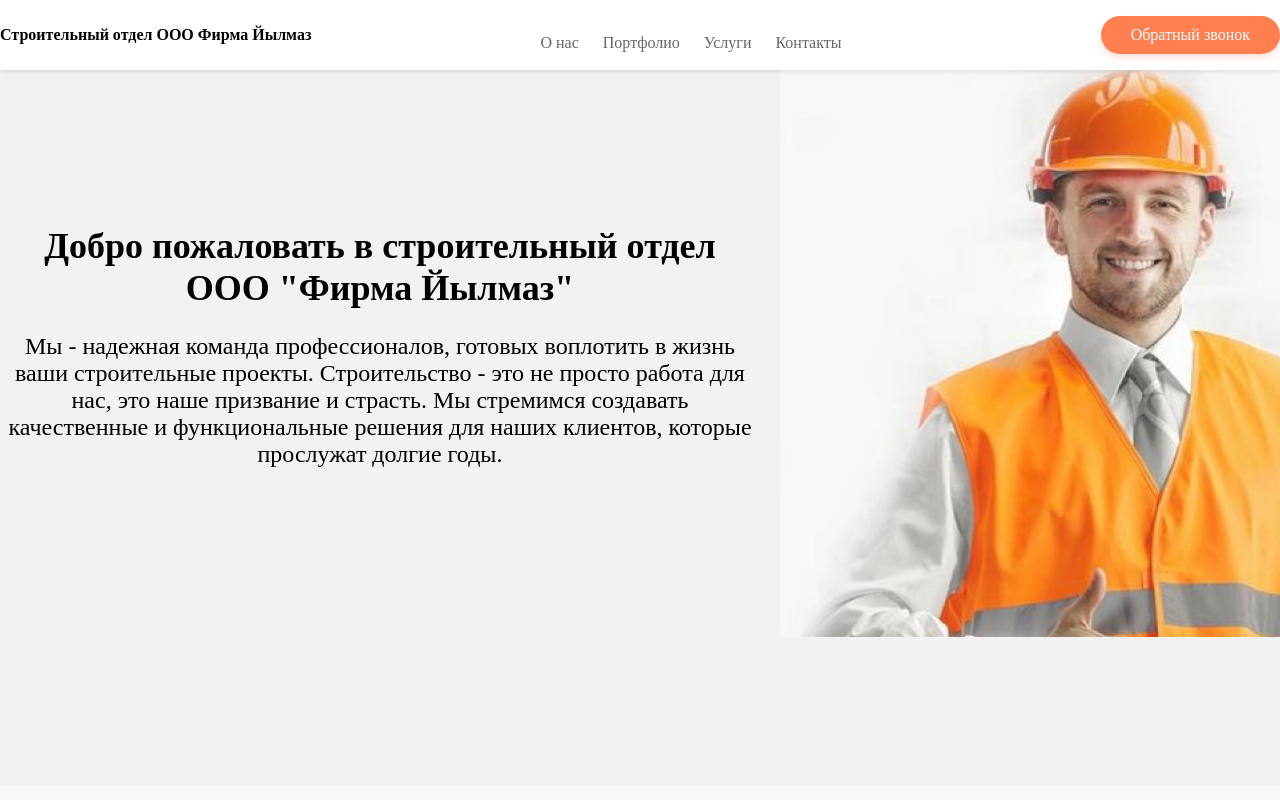
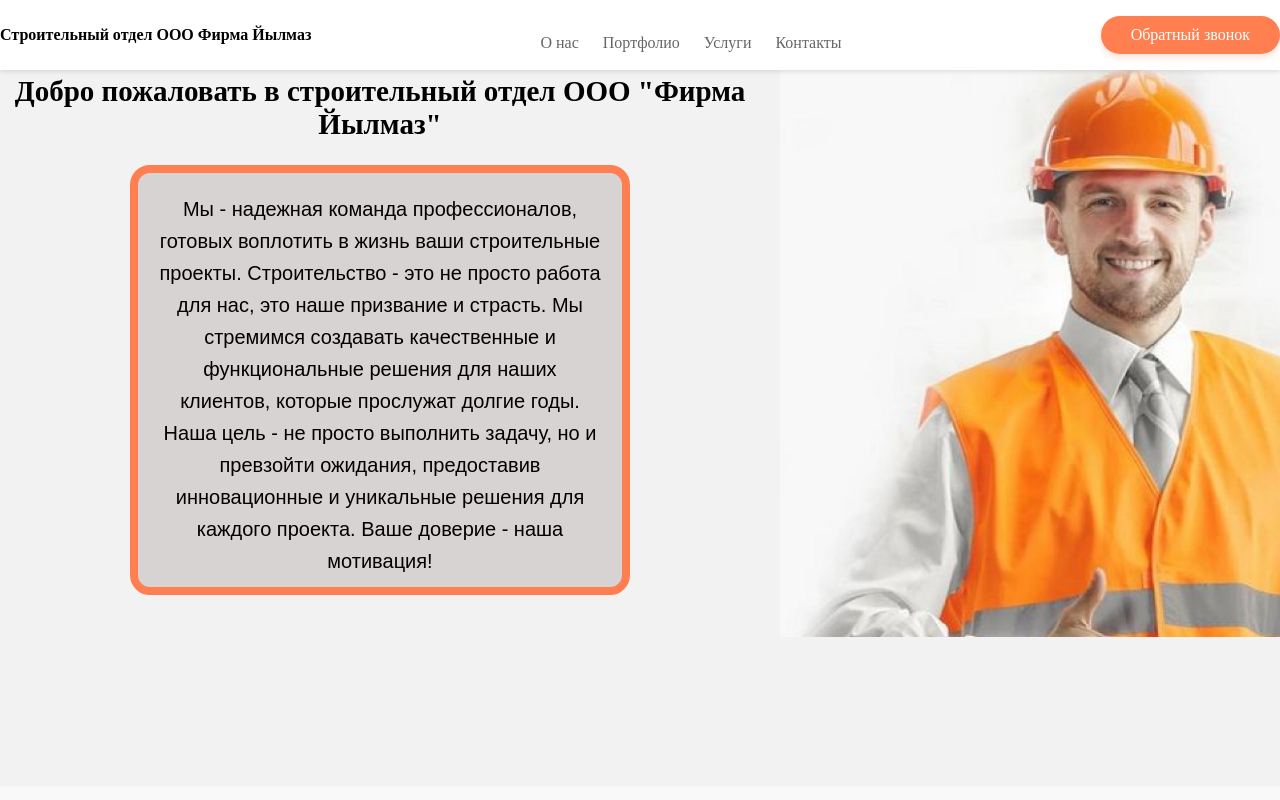
Before and after one commit to Jackfjs/yej, a plain HTML site: page index.html in a window 1280 px wide. Shown: the top 800 px of the page. Drawn offline with Linux system fonts and the light colour scheme.

Commit message:
Add files via upload

```diff
--- a/index.html
+++ b/index.html
@@ -33,9 +33,9 @@
 
     <div class="content">
         <div class="intro-text">
-            <h2 class="into-h2">Добро пожаловать в строительный отдел ООО "Фирма Йылмаз"</h2>
-            <p> Мы - надежная команда профессионалов, готовых воплотить в жизнь ваши строительные проекты. Строительство - это не просто работа для нас, это наше призвание и страсть. Мы стремимся создавать качественные и функциональные решения для наших клиентов,
-                которые прослужат долгие годы.</p>
+            <h2 class="intro-h2">Добро пожаловать в строительный отдел ООО "Фирма Йылмаз"</h2>
+            <p> Мы - надежная команда профессионалов, готовых воплотить в жизнь ваши строительные проекты. Строительство - это не просто работа для нас, это наше призвание и страсть. Мы стремимся создавать качественные и функциональные решения для наших клиентов, которые прослужат долгие годы. Наша цель - не просто выполнить задачу, но и превзойти ожидания, предоставив инновационные и уникальные решения для каждого проекта. Ваше доверие - наша мотивация!
+            </p>
         </div>
         <div class="image-container">
             <img src="img/contractor.png" alt="">
--- a/style.css
+++ b/style.css
@@ -11,8 +11,31 @@ body{
     box-sizing: inherit;
 }
 /* добро пожаловать  */
-.into-h2{
-    margin-bottom: 10px;
+.intro-text {
+    text-align: center; /* Центрируем текст */
+    margin-bottom: 20px; /* Добавляем небольшое пространство между блоками */
+
+}
+
+.intro-h2 {
+    font-size: 29px; /* Увеличиваем размер шрифта заголовка */
+    color: rgb(0, 0, 0); /* Устанавливаем цвет текста */
+    /* margin-bottom: 80px; */
+}
+
+.intro-text p {
+    border: 8px solid coral; /* Добавляем рамку вокруг текста */
+    border-radius: 20px; /* Закругляем углы рамки */
+    padding: 20px; /* Добавляем отступы внутри рамки */
+    font-family: Arial, sans-serif; /* Применяем красивый шрифт */
+    font-size: 20px; /* Устанавливаем размер шрифта */
+    line-height: 1.6; /* Устанавливаем высоту строки */
+    color: #000000; /* Устанавливаем цвет текста */
+    margin-left: 130px;
+    background-color:  rgb(216, 211, 211);
+    width: 500px;
+    height: 430px;
+
 }
 .navbar{
     width: 100%;
```
